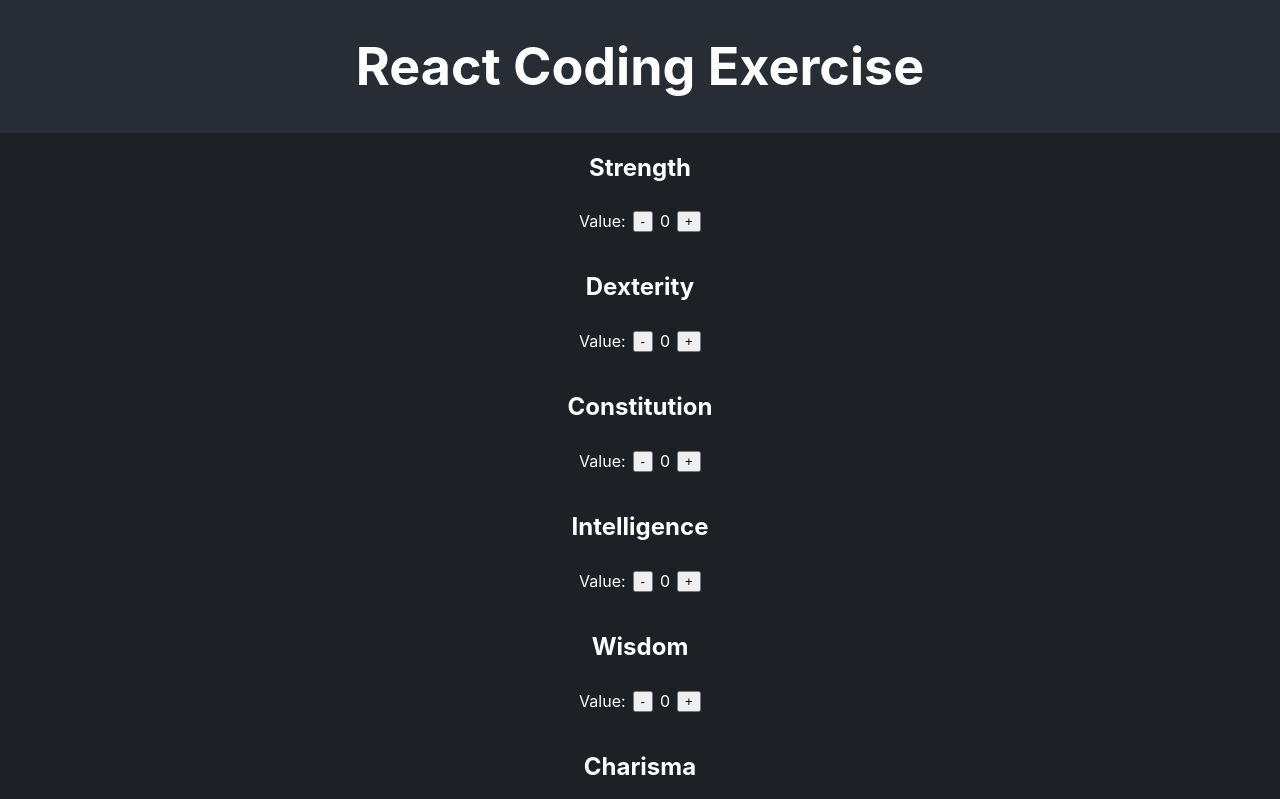
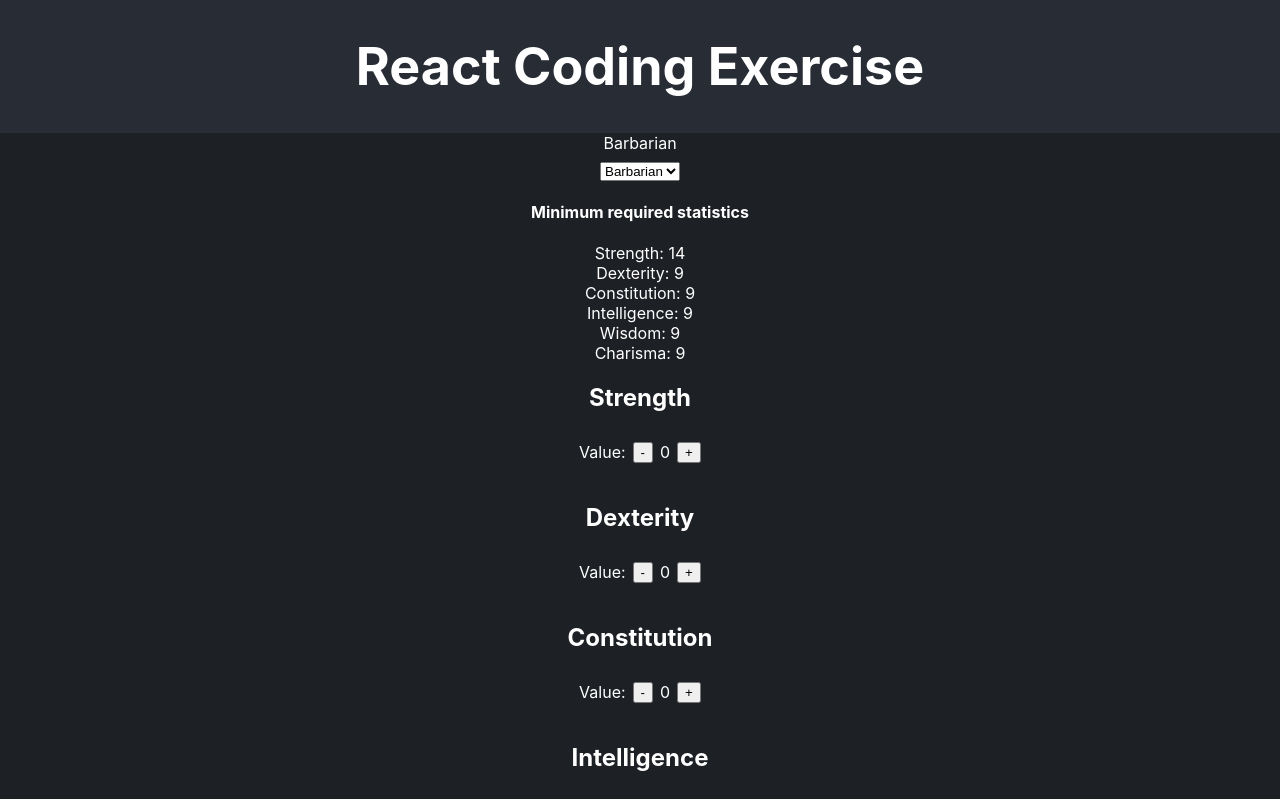
Before and after one commit to vaahxx/recruiting-webapp-character, a React (Create React App) app: page / in a window 1280 px wide. Shown: the top 799 px of the page. Built offline with nearby package versions, Linux system fonts and the light colour scheme.

Commit message:
feat: added items 2 and 3

```diff
--- a/src/App.css
+++ b/src/App.css
@@ -28,12 +28,6 @@
   color: white;
 }
 
-/* .App-section {
-  flex: 1 1 0;
-  background-color: hsl(220deg 13% 13%);
-  color: white;
-} */
-
 .App-link {
   color: #61dafb;
 }
@@ -51,6 +45,22 @@
   gap: 7px;
 }
 
+.App-class-selector {
+  flex: 1 1 0;
+  margin-top: 7px;
+}
+
+.App-class--minimum-attributes-complete {
+  background-color: green;
+}
+
+.App-section__minimum-required-statistics {
+  display: flex;
+  flex-direction: column;
+  align-items: center;
+  justify-content: space-between;
+}
+
 @keyframes App-logo-spin {
   from {
     transform: rotate(0deg);
--- a/src/App.js
+++ b/src/App.js
@@ -31,14 +31,78 @@ export const Attribute = ({ attribute, onChange }) => {
 };
 
 function App() {
+  const [selectedClass, setSelectedClass] = useState("Barbarian");
+  const [currentAttributes, setCurrentAttributes] = useState({});
+  const [hasMinimumAttributes, setHasMinimumAttributes] = useState(false);
+  const [minimumRequiredStatistics, setMinimumRequiredStatistics] = useState(
+    CLASS_LIST.Barbarian
+  );
+
+  const handleAttributeValue = (attribute, value) => {
+    setCurrentAttributes({ ...currentAttributes, [attribute]: value });
+  };
+
+  useEffect(() => {
+    const hasMinimumAttribute = (attribute, value) => {
+      return value >= CLASS_LIST[selectedClass][attribute];
+    };
+
+    const hasAttributes = Object.entries(currentAttributes).length;
+
+    setHasMinimumAttributes(
+      hasAttributes &&
+        Object.entries(currentAttributes).every(([key, value]) => {
+          return hasMinimumAttribute(key, value);
+        })
+    );
+  }, [currentAttributes, hasMinimumAttributes, selectedClass]);
+
+  useEffect(() => {
+    setMinimumRequiredStatistics(CLASS_LIST[selectedClass]);
+  }, [selectedClass]);
+
   return (
     <div className='App'>
       <header className='App-header'>
         <h1>React Coding Exercise</h1>
       </header>
+
+      <div
+        className={`App-class${
+          hasMinimumAttributes ? "--minimum-attributes-complete" : ""
+        }`}
+      >
+        {selectedClass}
+      </div>
+
+      <section className='App-class-selector'>
+        <select onChange={(e) => setSelectedClass(e.target.value)}>
+          {Object.entries(CLASS_LIST).map(([key, value]) => (
+            <option key={key} value={key}>
+              {key}
+            </option>
+          ))}
+        </select>
+
+        <div className='App-section__minimum-required-statistics'>
+          <h4>Minimum required statistics</h4>
+          {Object.entries(minimumRequiredStatistics).map(([key, value]) => (
+            <span>
+              {key}: {value}
+            </span>
+          ))}
+        </div>
+      </section>
+
       <section className='App-section'>
         {ATTRIBUTE_LIST.map((attribute) => (
-          <Attribute key={attribute} attribute={attribute} />
+          <Attribute
+            key={attribute}
+            attribute={attribute}
+            onChange={(attributeValue) =>
+              handleAttributeValue(attribute, attributeValue)
+            }
+          />
         ))}
       </section>
     </div>
```
